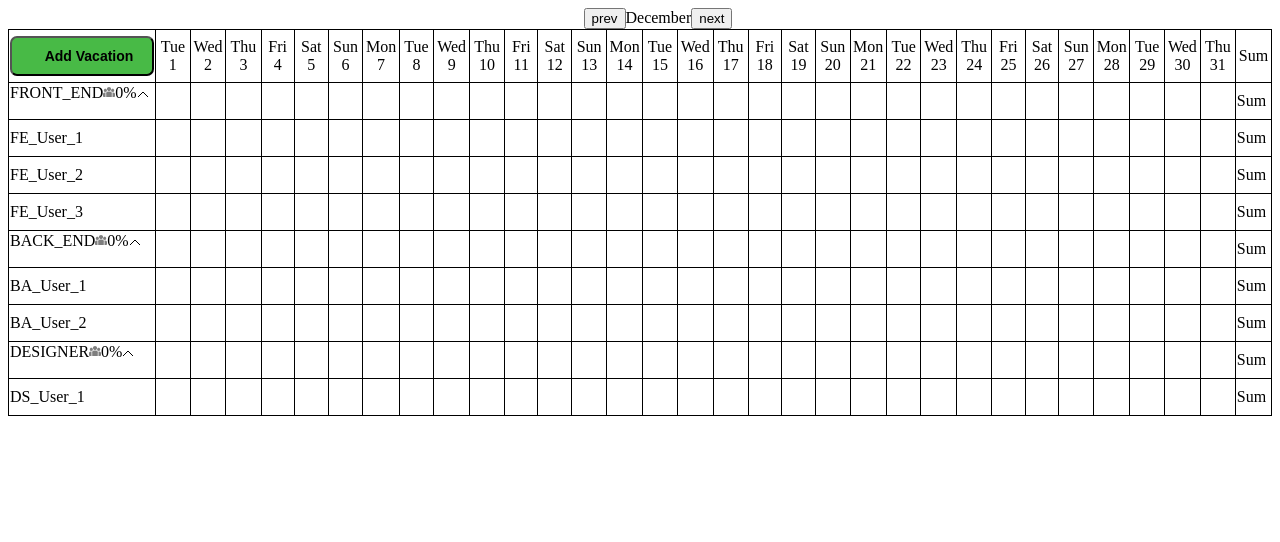
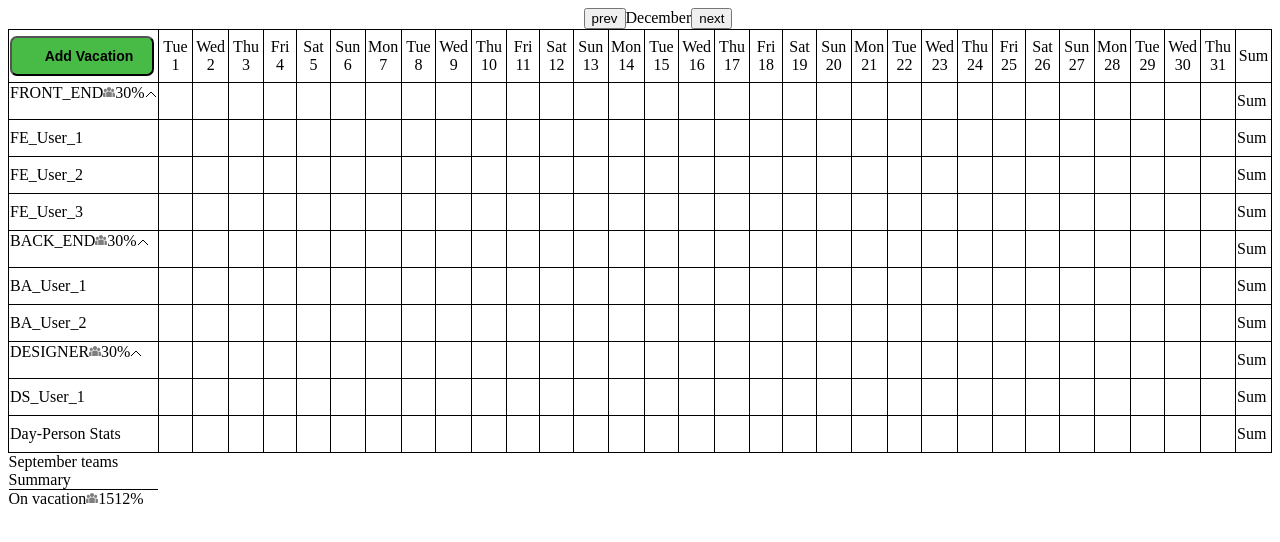
Before and after one commit to fromintel/base-calendar, an Angular app in the folder calendar/: page / in a window 1280 px wide. Shown: the top 542 px of the page. Built offline with nearby package versions, Linux system fonts and the light colour scheme.

Commit message:
create Footer component

```diff
--- a/calendar/src/app/components/calendar-table/calendar-table.component.css
+++ b/calendar/src/app/components/calendar-table/calendar-table.component.css
@@ -1,9 +1,9 @@
-table{
+table {
     border-collapse: collapse;
     margin: 0 auto;
 }
 
-table thead tr td{
+table thead tr td {
     width: 33px;
     height: 50px;
     border: 1px solid black;
@@ -11,11 +11,9 @@ table thead tr td{
     text-align: center;
 }
 
-
-tbody{
+tbody {
     margin-top: 20px;
 }
-
 
 
 /* td {
@@ -56,32 +54,53 @@ td p {
     background-color: lightgray;
 }
 
-
-.team__head, .team__member{
+.team__head,
+.team__member {
     border: 1px solid #000;
 }
 
-
-.team__head .team__title{
+.team__head .team__title {
     width: 100%;
     display: flex;
 }
 
-.team__head .team__title p{
+.team__head .team__title p {
     display: block;
 }
 
-.team__body{
+.team__body {
     width: 100%;
 }
 
-.team-member{
+.team-member {
     width: 100%;
     display: flex;
 }
 
-.team__day, .team__member-day, .sum-column{
+.team__day,
+.team__member-day,
+.sum-column {
     width: 34px;
     height: 34px;
     border: 1px solid #000;
 }
+
+.footer {
+    margin-top: 37px;
+}
+
+.footer__name {
+    border: 1px solid black;
+}
+
+.footer__text {
+    display: flex;
+}
+
+.footer__title {
+    border-bottom: 1px solid black;
+}
+
+.team {
+    margin-bottom: 37px;
+}
--- a/calendar/src/app/components/calendar-table/calendar-table.component.html
+++ b/calendar/src/app/components/calendar-table/calendar-table.component.html
@@ -45,6 +45,7 @@
                             </svg>
                         </div>
                     </div>
+                    <span class="team__quantity">{{this.teams.length}}</span>
                     <span class="team__vacation">
                         0%
                     </span>
@@ -54,7 +55,7 @@
                         </svg>
                     </div>
                 </td>
-                <td class="team__day" *ngFor = "let day of daysArray">
+                <td class="team__day" *ngFor="let day of daysArray">
 
                 </td>
                 <td class="sum-column">
@@ -67,7 +68,7 @@
                         {{member.name}}
                     </p>
                 </td>
-                <td class="team__member-day" *ngFor = "let day of daysArray">
+                <td class="team__member-day" *ngFor="let day of daysArray">
 
                 </td>
                 <td class="sum-column">
@@ -75,5 +76,43 @@
                 </td>
             </tr>
         </tbody>
+        <tbody class="footer">
+            <tr class="footer__class">
+                <td class="footer__name">Day-Person Stats </td>
+
+                <td class="team__day" *ngFor="let day of daysArray">
+
+                </td>
+                <td class="sum-column">
+                    <p>Sum</p>
+                </td>
+            </tr>
+            <div class="footer__descr">
+                <div class="footer__title">September teams Summary</div>
+                <div class="footer__text">
+                    <span>On vacation</span>
+                    <span>
+                        <svg width="12" height="12" viewBox="0 0 12 12" fill="none" xmlns="http://www.w3.org/2000/svg">
+                            <g opacity="0.5" clip-path="url(#clip0)">
+                            <path d="M10.2676 6.40607H9.3396C9.43419 6.66505 9.48587 6.94454 9.48587 7.23585V10.7433C9.48587 10.8647 9.46473 10.9813 9.42627 11.0897H10.9605C11.5336 11.0897 11.9999 10.6235 11.9999 10.0504V8.13831C11.9999 7.18316 11.2228 6.40607 10.2676 6.40607Z" fill="black"/>
+                            <path d="M2.51403 7.23585C2.51403 6.94452 2.56571 6.66505 2.6603 6.40607H1.73227C0.777095 6.40607 0 7.18316 0 8.13833V10.0504C0 10.6235 0.466243 11.0898 1.03936 11.0898H2.57363C2.53517 10.9813 2.51403 10.8647 2.51403 10.7433V7.23585Z" fill="black"/>
+                            <path d="M7.06079 5.5036H4.93918C3.984 5.5036 3.20691 6.2807 3.20691 7.23587V10.7433C3.20691 10.9346 3.36202 11.0898 3.55336 11.0898H8.4466C8.63795 11.0898 8.79305 10.9346 8.79305 10.7433V7.23587C8.79305 6.2807 8.01596 5.5036 7.06079 5.5036Z" fill="black"/>
+                            <path d="M5.99989 0.910461C4.85117 0.910461 3.91663 1.84501 3.91663 2.99375C3.91663 3.77294 4.34668 4.45345 4.98179 4.81073C5.28303 4.98018 5.63033 5.07702 5.99989 5.07702C6.36946 5.07702 6.71675 4.98018 7.018 4.81073C7.65313 4.45345 8.08316 3.77291 8.08316 2.99375C8.08316 1.84503 7.14861 0.910461 5.99989 0.910461Z" fill="black"/>
+                            <path d="M2.34195 2.85217C1.48284 2.85217 0.783936 3.55108 0.783936 4.41018C0.783936 5.26929 1.48284 5.96819 2.34195 5.96819C2.55987 5.96819 2.76739 5.92305 2.95589 5.84191C3.28182 5.70159 3.55055 5.4532 3.71684 5.14207C3.83356 4.9237 3.89996 4.67458 3.89996 4.41018C3.89996 3.5511 3.20105 2.85217 2.34195 2.85217Z" fill="black"/>
+                            <path d="M9.65811 2.85217C8.79901 2.85217 8.1001 3.55108 8.1001 4.41018C8.1001 4.67461 8.1665 4.92372 8.28322 5.14207C8.44951 5.45322 8.71824 5.70162 9.04416 5.84191C9.23267 5.92305 9.44019 5.96819 9.65811 5.96819C10.5172 5.96819 11.2161 5.26929 11.2161 4.41018C11.2161 3.55108 10.5172 2.85217 9.65811 2.85217Z" fill="black"/>
+                            </g>
+                            <defs>
+                            <clipPath id="clip0">
+                            <rect width="12" height="12" fill="white" transform="translate(0 0.00012207)"/>
+                            </clipPath>
+                            </defs>
+                        </svg>
+                    </span>
+                    <span>15</span>
+                    <span>12%</span>
+                </div>
+
+            </div>
+        </tbody>
     </table>
 </section>
```
Also changed, not shown: calendar/src/app/components/calendar-table/calendar-table.component.ts (+7 -1 lines), 1 other file (tests, documents, lock files or other folders).
